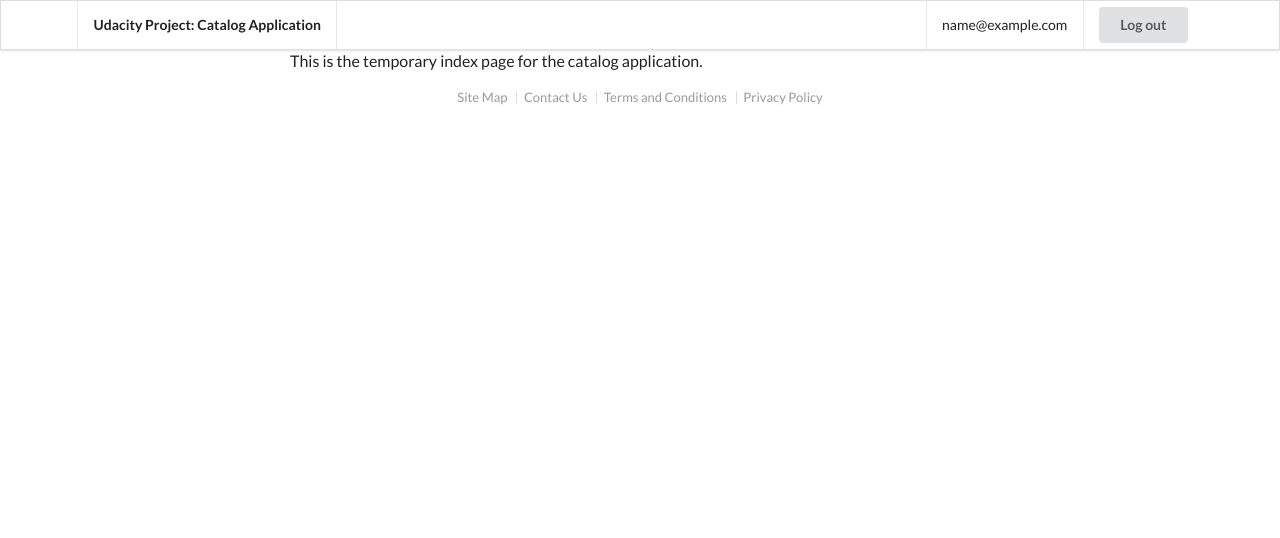
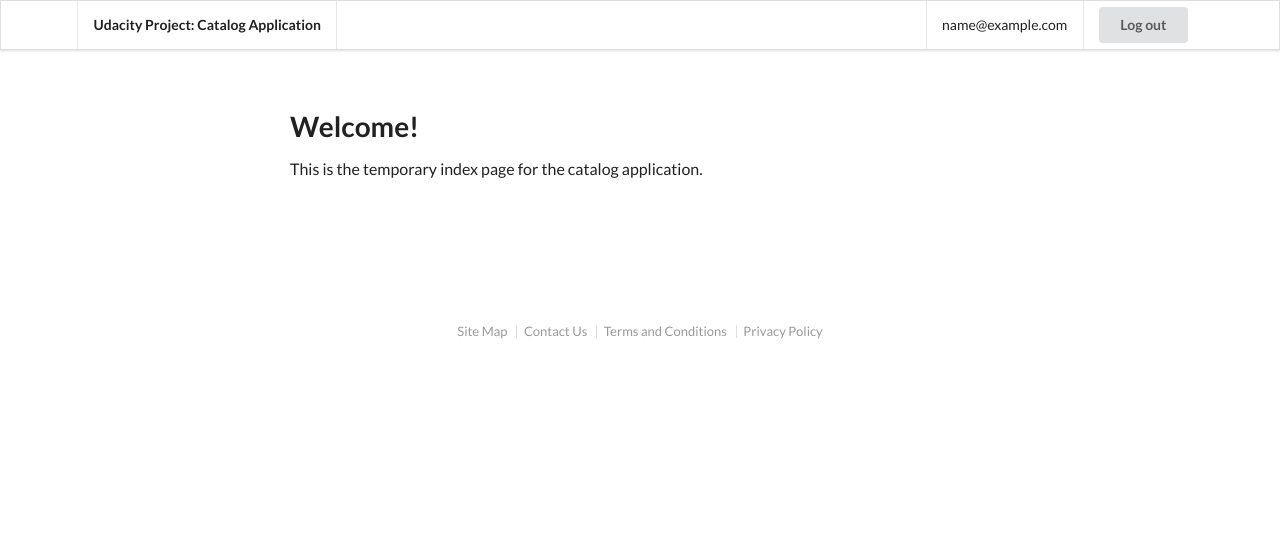
Before and after one commit to ratnaabrol/nd004_CatalogWebApp, a Flask app: page / in a window 1280 px wide. Shown: the top 538 px of the page. Before the commit the page ends 105 px from the top, so only its background shows below. Run offline with Flask 2, Linux system fonts and the light colour scheme; the visitor is signed in with stand-in values (Sample User, id 1); some libraries are stand-ins or nearby versions.

Commit message:
Fixed headers not showing.

```diff
--- a/src/catalog_webapp/web/static/style.css
+++ b/src/catalog_webapp/web/static/style.css
@@ -1,3 +1,20 @@
+body {
+   background-color: #FFFFFF;
+ }
+ .ui.menu .item img.logo {
+   margin-right: 1.5em;
+ }
+ .main.container {
+   margin-top: 7em;
+ }
+ .wireframe {
+   margin-top: 2em;
+ }
+ .ui.footer.segment {
+   margin: 5em 0em 0em;
+   padding: 5em 0em;
+ }
+
 #customBtn {
       display: inline-block;
       background: white;
--- a/src/catalog_webapp/web/templates/skeleton.html
+++ b/src/catalog_webapp/web/templates/skeleton.html
@@ -44,7 +44,7 @@
     </div>
 
     <div class="ui main text container">
-      <h1>{% block heading %}{% endblock %}</h1>
+      <h1 class="ui header">{% block heading %}{% endblock %}</h1>
       {% with messages = get_flashed_messages() %}
         {% if messages %}
           <ul class=flashes>
```
